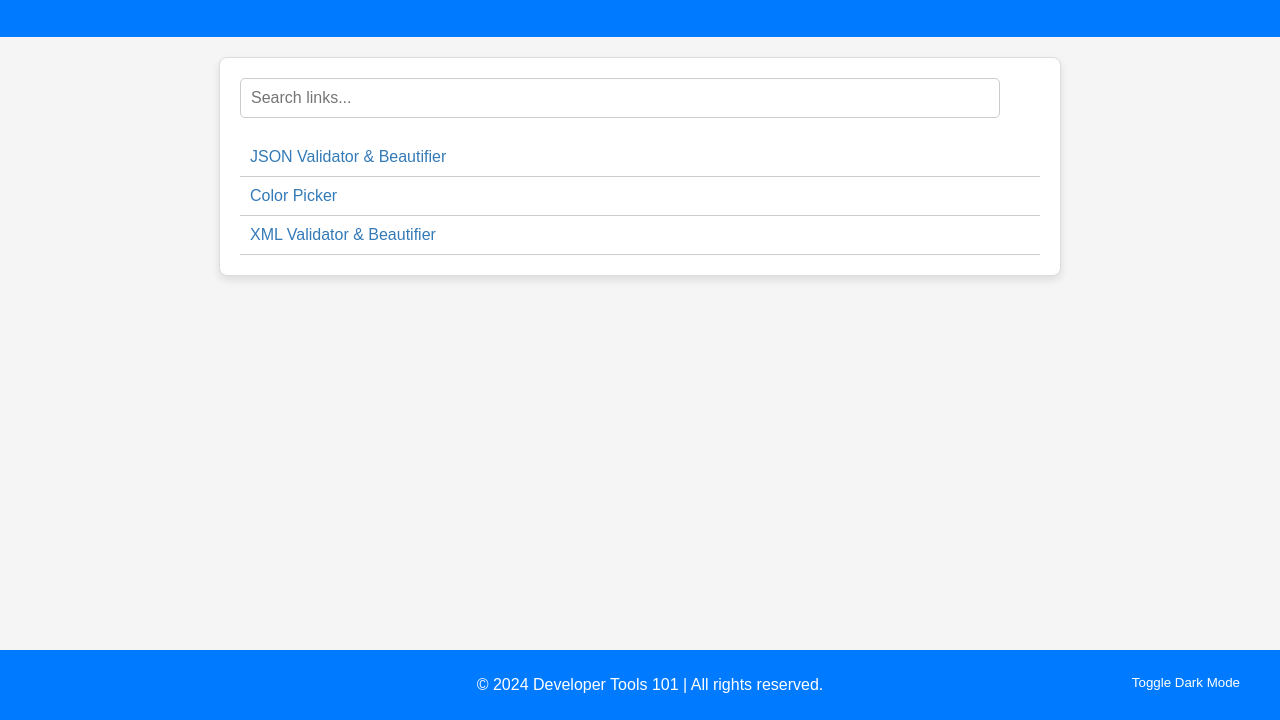
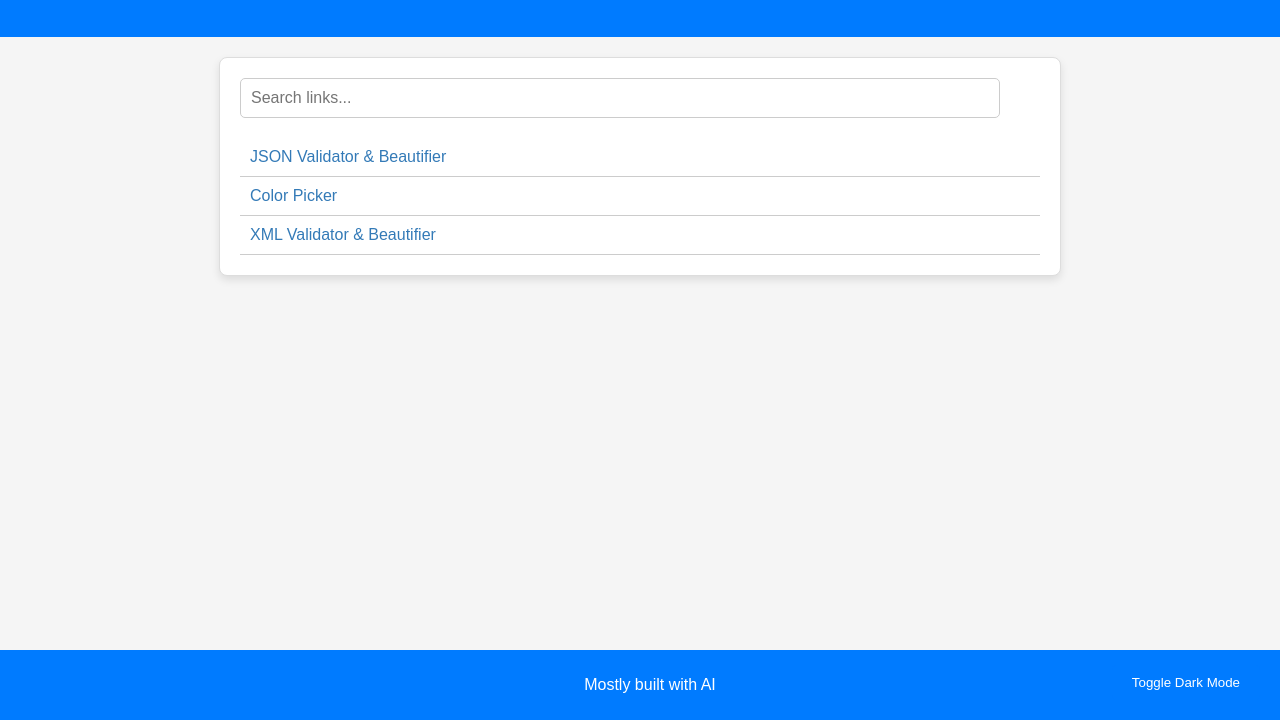
Before and after one commit to nthumma/nthumma.github.io, a plain HTML site: page index.html in a window 1280 px wide. Shown: the part 80-800 px from the top of the page. Drawn offline with Linux system fonts and the light colour scheme.

Commit message:
Update index.html

```diff
--- a/index.html
+++ b/index.html
@@ -9,7 +9,7 @@
     <meta property="og:title" content="Developer Tools 101 - JSON Validator, Color Picker, XML Beautifier & More">
     <meta property="og:description" content="Access essential developer tools like JSON Validator, Color Picker, and XML Beautifier. All free and easy to use.">
     <meta property="og:image" content="https://example.com/logo.png">
-    <meta property="og:url" content="https://yourwebsite.com">
+    <meta property="og:url" content="nthumma.github.io">
     <meta property="og:type" content="website">
     <meta name="twitter:card" content="summary_large_image">
     <meta name="twitter:title" content="Developer Tools 101 - JSON Validator, Color Picker, XML Beautifier & More">
@@ -202,7 +202,7 @@
     <button class="dark-mode-toggle" onclick="toggleDarkMode()">Toggle Dark Mode</button>
 
     <footer class="footer">
-        <p>© 2024 Developer Tools 101 | All rights reserved.</p>
+        <p>Mostly built with AI</p>
     </footer>
 
     <script>
```
